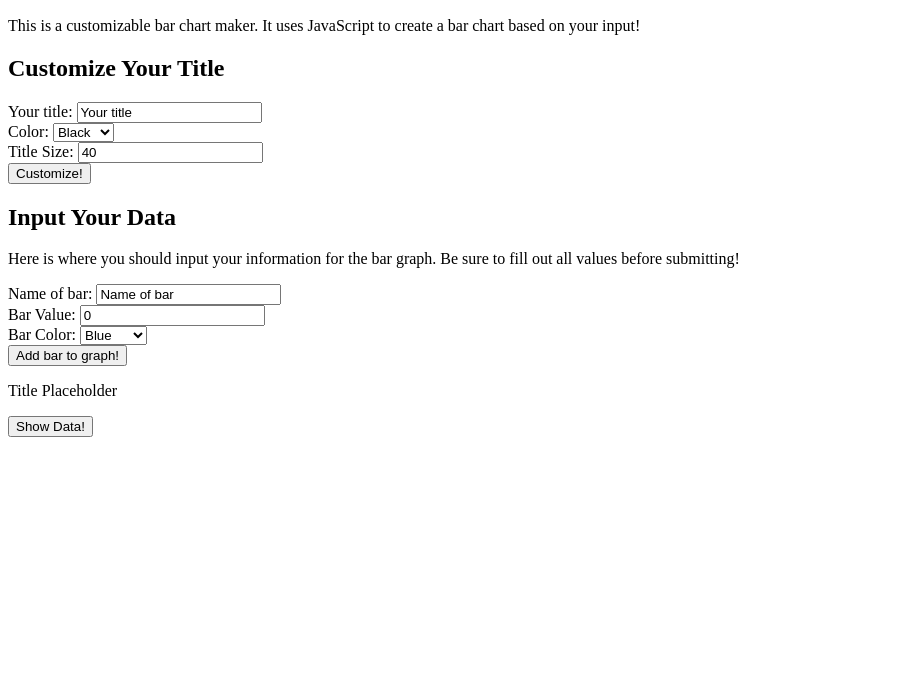
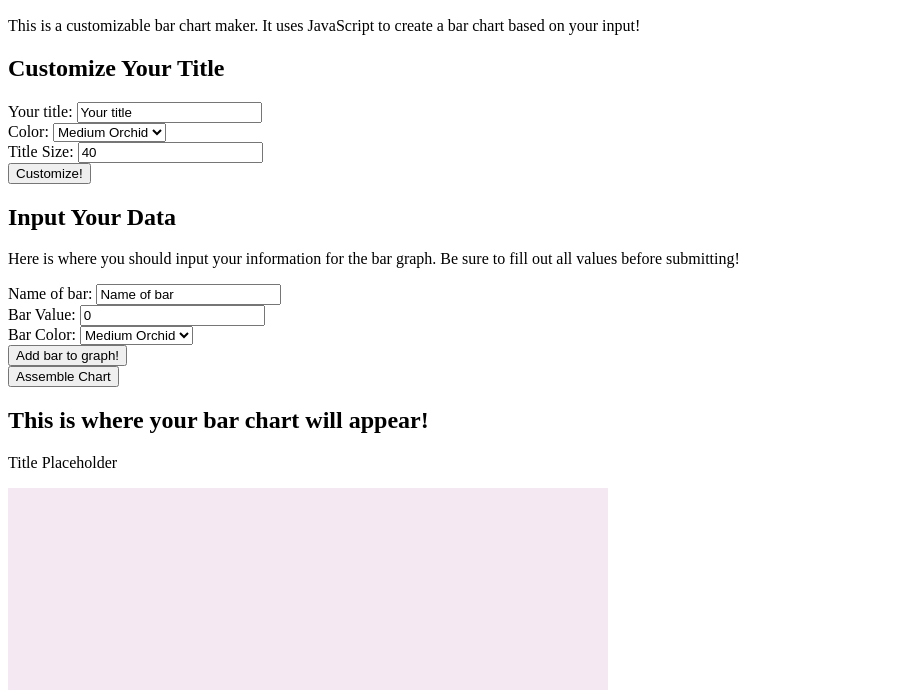
Before and after one commit to danispinxo/Bar-Chart-Stretch, a website: page index.html in a window 1280 px wide. Shown: the part 110-800 px from the top of the page, without its empty margins (0-920 px from the left). Drawn offline with nearby package versions, Linux system fonts and the light colour scheme.

Commit message:
Added SVG rectangles that change in size based on the percentage of the total value in the data array

```diff
--- a/index.html
+++ b/index.html
@@ -6,7 +6,6 @@
   <title>BarChart Project</title>
 </head>
 <body>
-
   <header>
     <h1 class='main-title' style="text-align: center;">Dani's Bar Chart Stretch Project</h1>
   </header>
@@ -25,12 +24,17 @@
         <div>
           <label for="title-color">Color: </label>
           <select name="title-color" id="title-color">
-            <option value="black">Black</option>
-            <option value="blue">Blue</option>
-            <option value="red">Red</option>
-            <option value="pink">Pink</option>
-            <option value="purple">Purple</option>
-            <option value="green">Green</option>
+            <option value="mediumorchid">Medium Orchid</option>
+            <option value="darkorchid">Dark Orchid</option>
+            <option value="blueviolet">Blue Violet</option>
+            <option value="magenta">Magenta</option>
+            <option value="darkmagenta">Dark Magenta</option>
+            <option value="deeppink">Deep Pink</option>
+            <option value="darkviolet">Dark Violet</option>
+            <option value="fuchsia">Fuchsia</option>
+            <option value="hotpink">Hot Pink</option>
+            <option value="lightpink">Light Pink</option>
+            <option value="mediumpurple">Medium Purple</option>
           </select>
         </div>
         <div>
@@ -55,37 +59,36 @@
       <div>
         <label for="bar-color">Bar Color: </label>
         <select name="bar-color" id="bar-color">
-        <option value="blue">Blue</option>
-        <option value="red">Red</option>
-        <option value="pink">Pink</option>
-        <option value="purple">Purple</option>
-        <option value="orange">Orange</option>
+          <option value="mediumorchid">Medium Orchid</option>
+          <option value="darkorchid">Dark Orchid</option>
+          <option value="blueviolet">Blue Violet</option>
+          <option value="magenta">Magenta</option>
+          <option value="darkmagenta">Dark Magenta</option>
+          <option value="deeppink">Deep Pink</option>
+          <option value="darkviolet">Dark Violet</option>
+          <option value="fuchsia">Fuchsia</option>
+          <option value="hotpink">Hot Pink</option>
+          <option value="lightpink">Light Pink</option>
+          <option value="mediumpurple">Medium Purple</option>
         </select>
       </div>
-      <button id="bar-button">Add bar to graph!</button>
-    </div>
-    <div id="customized-title">
-      <p id="title-textbox">Title Placeholder</p>
+      <button id="bar-button" style="margin:'20px'">Add bar to graph!</button>
     </div>
     <div>
-      <button id="show-data-button">Show Data!</button>
+      <button id="show-data-button" style="margin:'20px'">Assemble Chart</button>
+    </div>
+    <div>
+      <h2>This is where your bar chart will appear!</h2>
+        <div id="customized-title">
+          <p id="title-textbox">Title Placeholder</p>
+        </div>
+      <svg id="graph-placeholder" width="600" height="400" style='background-color: #f4e8f3;'>
+      </svg>
     </div>
   </main>
   <script src="https://code.jquery.com/jquery-3.5.1.js"></script>
   <script>
 
-// This function draws the bar chart. It takes three arguments.
-// The first parameter is "data" which will be an array of numbers.
-// The second parameter is "options" which will be an object that has options pertaining to the chart itself like title, size, colour, and other CSS elements.
-// The third parameter is "element" and it determines which element to display the chart in.
-
-function drawBarChart(data, options, element) {
-
-}
-
-// use an SVG?
-// make a chart in HTML that's static
-// build out from a basic chart in HTML
 // label the elements with ids and work backwards from there
 // use jQuery to grab the ID of a bar and change its width
 // input comes in the form of a section like the title customizer that asks for title, value, colour
@@ -110,11 +113,34 @@ $('#bar-button').on('click', function() {
   newBar.value = document.getElementById("bar-value").value;
   newBar.color = document.getElementById("bar-color").value;
   data.push(newBar);
+  document.getElementById("bar-button").textContent = "Added!";
+
 }); // creating each new bar as an object when the bar button is pushed, then storing that object in the data array
 
-$('#show-data-button').on('click', function(){
+let totalValue = 0;
+
+$('#show-data-button').on('click', function drawBarChart(){
+  for (let x = 0; x < data.length; x++) {
+      totalValue += parseInt(data[x].value);
+    }
+  console.log("Total Value: " + totalValue);
+
+  for (let i = 0; i < data.length; i++) {
+    let placeholderWidth = 600;
+    let barPercent = parseInt(data[i].value) / totalValue;
+    let barWidth = barPercent * placeholderWidth;
+
+    document.getElementById("graph-placeholder").innerHTML += `<rect y=${(10 * (i + 1))+ (i * 50)}px width="${parseInt(barWidth)}" height="50" style="fill:${data[i].color}"/>`;
+  }
   console.log(data);
-});
+}); //using the information from the data array to draw rectangles and put them in the SVG.
+
+function drawBarChart(data, options, element) {
+
+} // This function draws the bar chart. It takes three arguments.
+// The first parameter is "data" which will be an array of numbers.
+// The second parameter is "options" which will be an object that has options pertaining to the chart itself like title, size, colour, and other CSS elements.
+// The third parameter is "element" and it determines which element to display the chart in.
 
 </script>
 </body>
```
